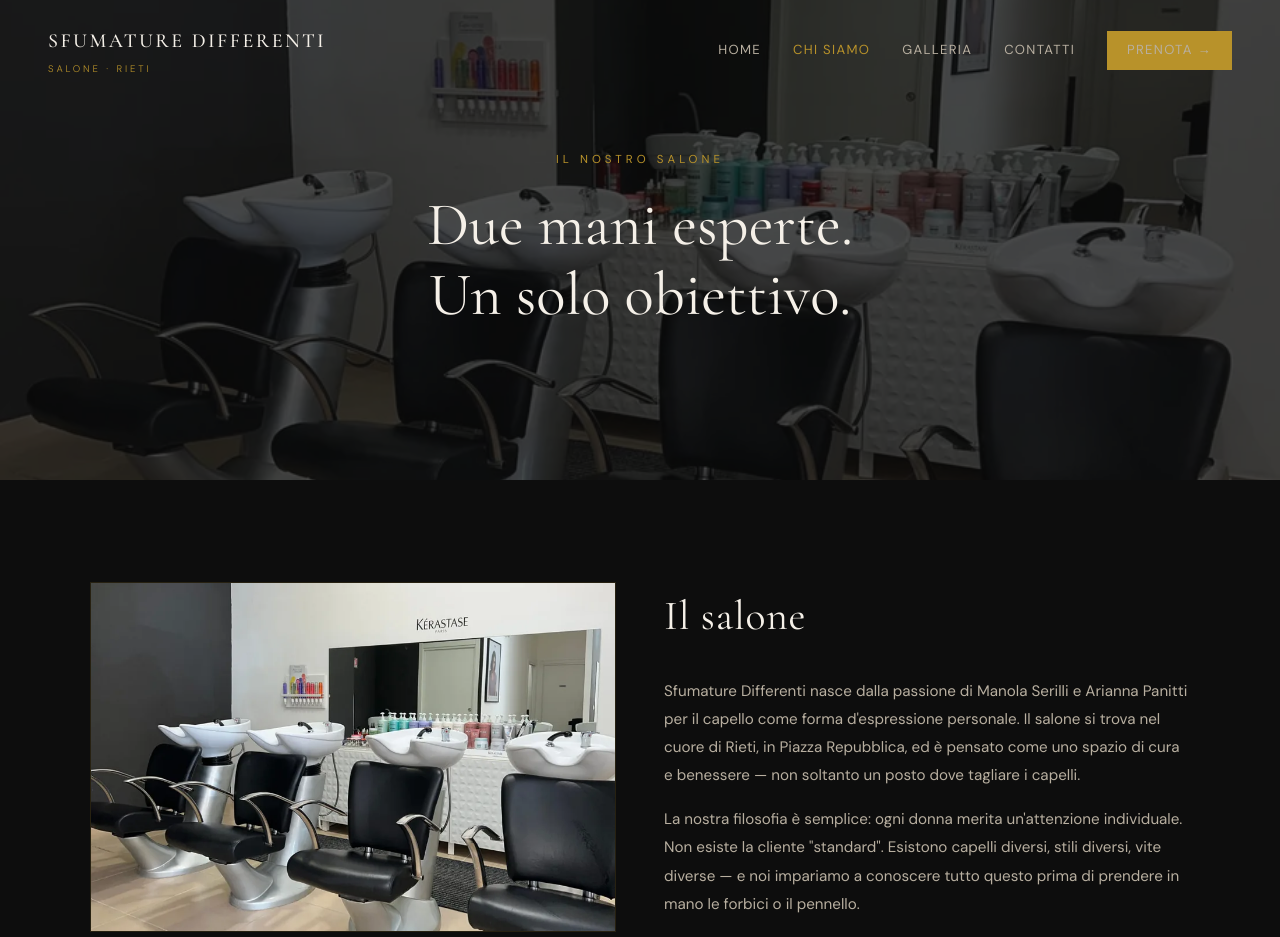
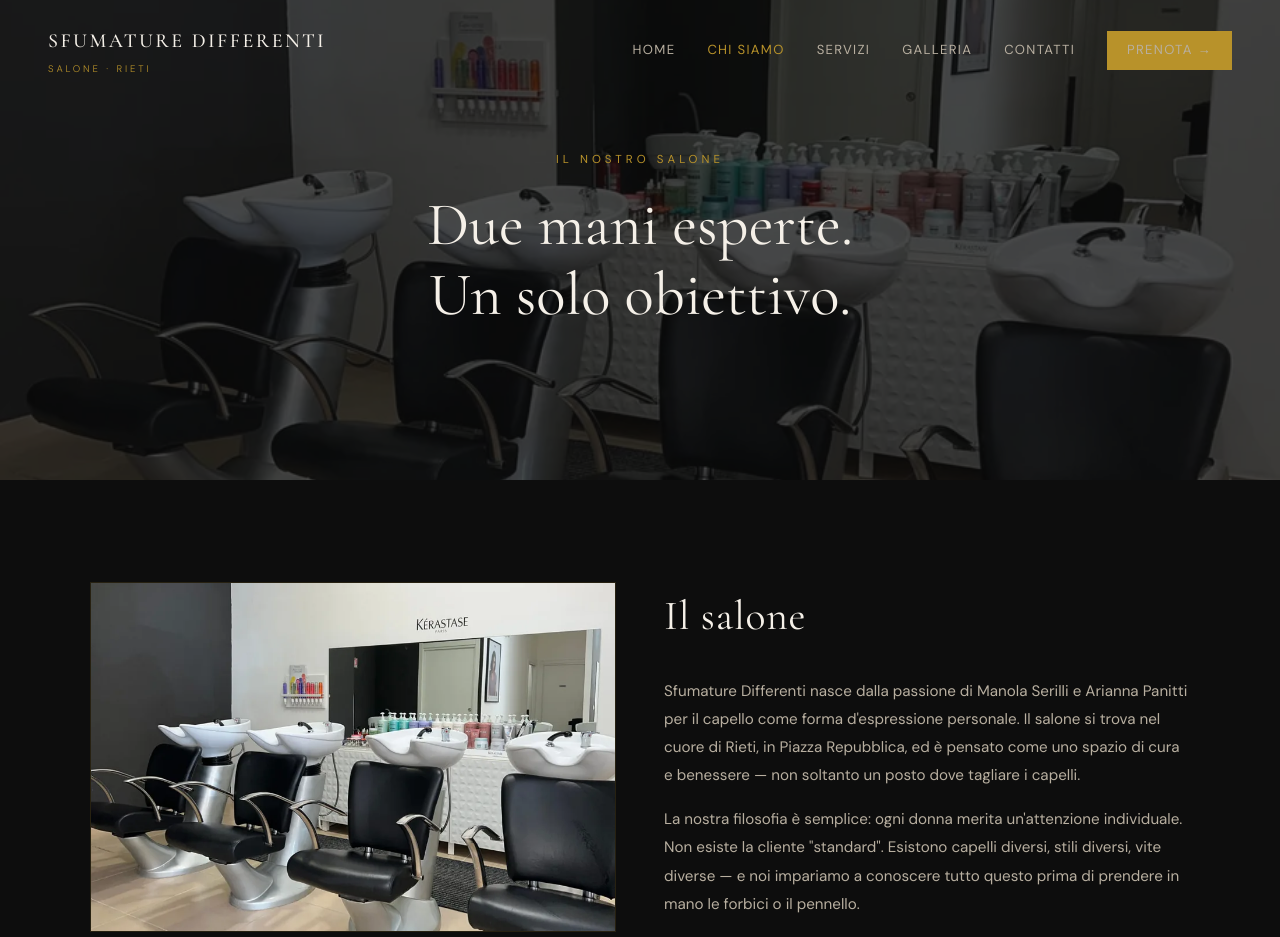
Before and after one commit to tewwebstudio/sfumaturedifferenti-site, a plain HTML site: page chi-siamo.html in a window 1280 px wide. Shown: the top 937 px of the page. Drawn offline with nearby package versions, Linux system fonts and the light colour scheme.

Commit message:
Update chi-siamo.html

```diff
--- a/chi-siamo.html
+++ b/chi-siamo.html
@@ -150,6 +150,7 @@ footer{background:#0A0A0A;border-top:1px solid var(--border-dim);padding:64px 24
   <div class="nav-links">
     <a href="index.html">Home</a>
     <a href="chi-siamo.html" class="active">Chi Siamo</a>
+    <a href="servizi.html">Servizi</a>
     <a href="galleria.html">Galleria</a>
     <a href="contatti.html">Contatti</a>
     <a href="contatti.html#contatti" class="nav-cta">Prenota →</a>
@@ -162,6 +163,7 @@ footer{background:#0A0A0A;border-top:1px solid var(--border-dim);padding:64px 24
 <div class="mobile-menu" id="mobile-menu">
   <a href="index.html">Home</a>
   <a href="chi-siamo.html" class="active">Chi Siamo</a>
+  <a href="servizi.html">Servizi</a>
   <a href="galleria.html">Galleria</a>
   <a href="contatti.html">Contatti</a>
   <a href="contatti.html#contatti" class="nav-cta">Prenota →</a>
@@ -272,6 +274,7 @@ footer{background:#0A0A0A;border-top:1px solid var(--border-dim);padding:64px 24
       <h4>Navigazione</h4>
       <a href="index.html">Home</a>
       <a href="chi-siamo.html">Chi Siamo</a>
+      <a href="servizi.html">Servizi</a>
       <a href="galleria.html">Galleria</a>
       <a href="contatti.html">Contatti</a>
       <a href="contatti.html#contatti" class="nav-cta">Prenota un appuntamento →</a>
```
